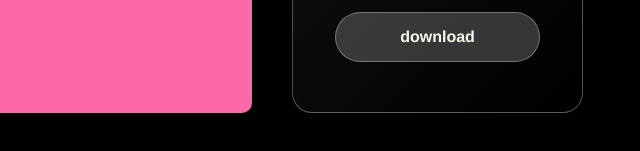
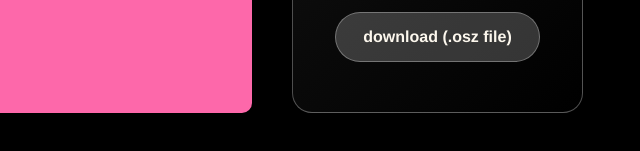
Before and after one commit to OSU-Map-Generater/frontend, a plain HTML site: page index.html in a window 1280 px wide. Shown: the part 585-736 px from the top of the page, 640-1280 px from the left. Drawn offline with Linux system fonts and the light colour scheme.

Commit message:
index.html

```diff
--- a/index.html
+++ b/index.html
@@ -32,7 +32,7 @@
                 <button>normal</button>
                 <button>hard</button>
             </div>
-            <button class="download-button">download</button>
+            <button class="download-button">download (.osz file) </button>
         </div>
     </div>
 
```
